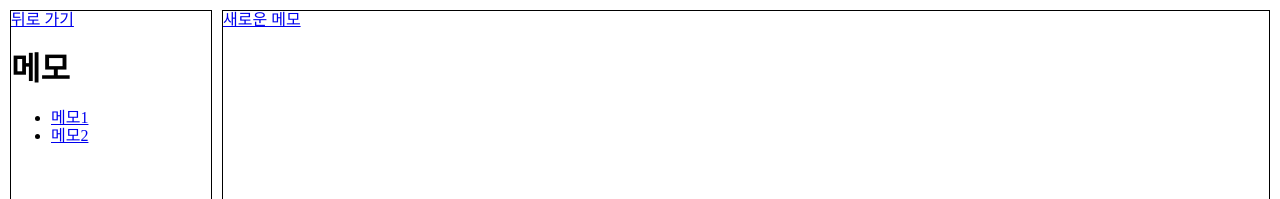
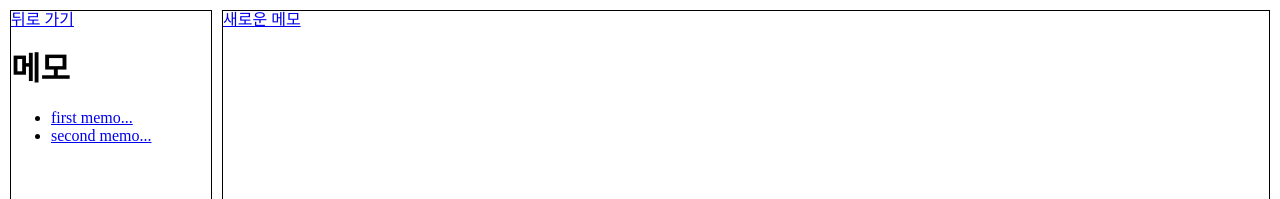
Before and after one commit to jeonghwan-kim/study-react-ts, a React app in the folder router/: page /memo in a window 1280 px wide. Shown: the top 199 px of the page. Built offline with nearby package versions, Linux system fonts and the light colour scheme.

Commit message:
메모목록 조회, 메모 추가 화면 api 연동

```diff
--- a/router/src/apis/index.ts
+++ b/router/src/apis/index.ts
@@ -1,23 +1,19 @@
-interface Memo {
-  id?: number;
-  content: string;
-  created: number;
-  deleted?: boolean;
-}
+import { Memo } from '../models';
 
 let store: Memo[] = [
-  { id: 2, content: 'first memo...', created: Date.now() },
-  { id: 1, content: 'second memo...', created: Date.now() - 1 },
+  { id: 2, content: 'first memo...', createdAt: Date.now() },
+  { id: 1, content: 'second memo...', createdAt: Date.now() - 1 },
 ]
 
 export const fetchMemoList = () => {
   return store.filter(memo => !memo.deleted)
-    .sort((a, b) => b.created - a.created);
+    .sort((a, b) => b.createdAt! - a.createdAt!);
 }
 
 export const addMemo = (memo: Memo) => {
   const lastMemo = store.sort((a, b) => b.id! - a.id!)[0];
   memo.id = lastMemo ? lastMemo.id! + 1 : 1;
+  memo.createdAt = Date.now();
   store = [ memo, ...store ];
   return memo;
 }
--- /dev/null
+++ b/router/src/models/index.ts
@@ -0,0 +1,6 @@
+export interface Memo {
+  id?: number;
+  content: string;
+  createdAt?: number;
+  deleted?: boolean;
+}
--- a/router/src/pages/memo/NewMemo.tsx
+++ b/router/src/pages/memo/NewMemo.tsx
@@ -1,16 +1,66 @@
 import * as React from 'react';
-import { Link } from 'react-router-dom';
+import { Link, Redirect } from 'react-router-dom';
+import { addMemo } from '../../apis';
+import { Memo } from '../../models';
 
-class NewMemo extends React.Component {
+interface NewMemoState {
+  value: string;
+  saved: boolean;
+}
+
+class NewMemo extends React.Component<any, NewMemoState> {
+  constructor(props: any) {
+    super(props);
+
+    this.state = {
+      value: '',
+      saved: false,
+    }
+  }
+
+  handleChange = (evt: React.FormEvent<HTMLTextAreaElement>) => {
+    const {value} = evt.currentTarget;
+    this.setState({ value })
+  }
+
+  handleClickSave = () => {
+    const {value} = this.state;
+    const content = value.trim();
+    if (!content) {
+      return;
+    }
+
+    this.saveMemo({ content })
+    this.redirectToMemo()
+  }
+
+  saveMemo(memo: Memo): Memo {
+    return addMemo(memo)
+  }
+
+  redirectToMemo() {
+    this.setState({
+      saved: true,
+    });
+  }
+
   render() {
+    const {value, saved} = this.state;
+
+    if (saved) {
+      return <Redirect to={`/memo`} />
+    }
+
     return (
       <React.Fragment>
         <form>
-          <textarea>
-
-          </textarea>
+          <textarea
+            placeholder="여기에 메모를 입력하세요"
+            onChange={this.handleChange}
+            value={value} />
         </form>
         <Link to="/memo">취소</Link>
+        <button onClick={this.handleClickSave}>저장</button>
       </React.Fragment>
     )
   }
--- a/router/src/pages/memo/index.tsx
+++ b/router/src/pages/memo/index.tsx
@@ -5,26 +5,72 @@ import Sidebar from '../../components/Sidebar';
 import Main from '../../components/Main';
 import AddMemoBtn from '../../components/AddMenuBtn';
 import MemoRouter from '../../routes/memo';
+import { Memo } from '../../models';
+import { fetchMemoList } from '../../apis';
 
-const MemoPage: React.FC<RouteComponentProps> = (props) => {
-  const { match } = props;
+interface MemoPageState {
+  memos: Memo[];
+}
+
+class MemoPage extends React.Component<RouteComponentProps, MemoPageState> {
+  constructor(props: RouteComponentProps) {
+    super(props);
+    this.state = {
+      memos: []
+    }
+  }
+
+  componentDidMount() {
+    this.fetchData()
+  }
+
+  componentDidUpdate(preProps: RouteComponentProps) {
+    const urlChanged = preProps.location.pathname !== this.props.location.pathname;
+    if (urlChanged) {
+      this.fetchData();
+    }
+  }
+
+  fetchData() {
+    const memos = fetchMemoList();
+    this.setState({ memos });
+  }
+
+  render() {
+    const { match, location } = this.props;
+    const { memos } = this.state;
+    const hasMemos = memos.length > 0;
 
     return (
       <Layout>
         <Sidebar>
           <Link to="/">뒤로 가기</Link>
           <h1>메모</h1>
-        <ul>
-          <li><Link to="/memo/1">메모1</Link></li>
-          <li><Link to="/memo/2">메모2</Link></li>
-        </ul>
+          {hasMemos && this.renderMemoList(memos)}
         </Sidebar>
         <Main>
-        {props.location.pathname !== `${match.url}/add` && <AddMemoBtn />}
+          {location.pathname !== `${match.url}/add` && <AddMemoBtn />}
           <MemoRouter />
         </Main>
       </Layout>
     );
   }
 
+  renderMemoList(memos: Memo[]) {
+    return (
+      <ul>
+        {memos.map((memo, idx) =>
+          <li key={idx}>
+            <Link to={`/memo/${memo.id}`}>{this.memoTitle(memo.content)}</Link>
+          </li>
+        )}
+      </ul>
+    )
+  }
+
+  memoTitle(content: string): string {
+    return content.substr(0, 15);
+  }
+}
+
 export default MemoPage;
```
Lines whose indentation alone changed are shown as unchanged.
